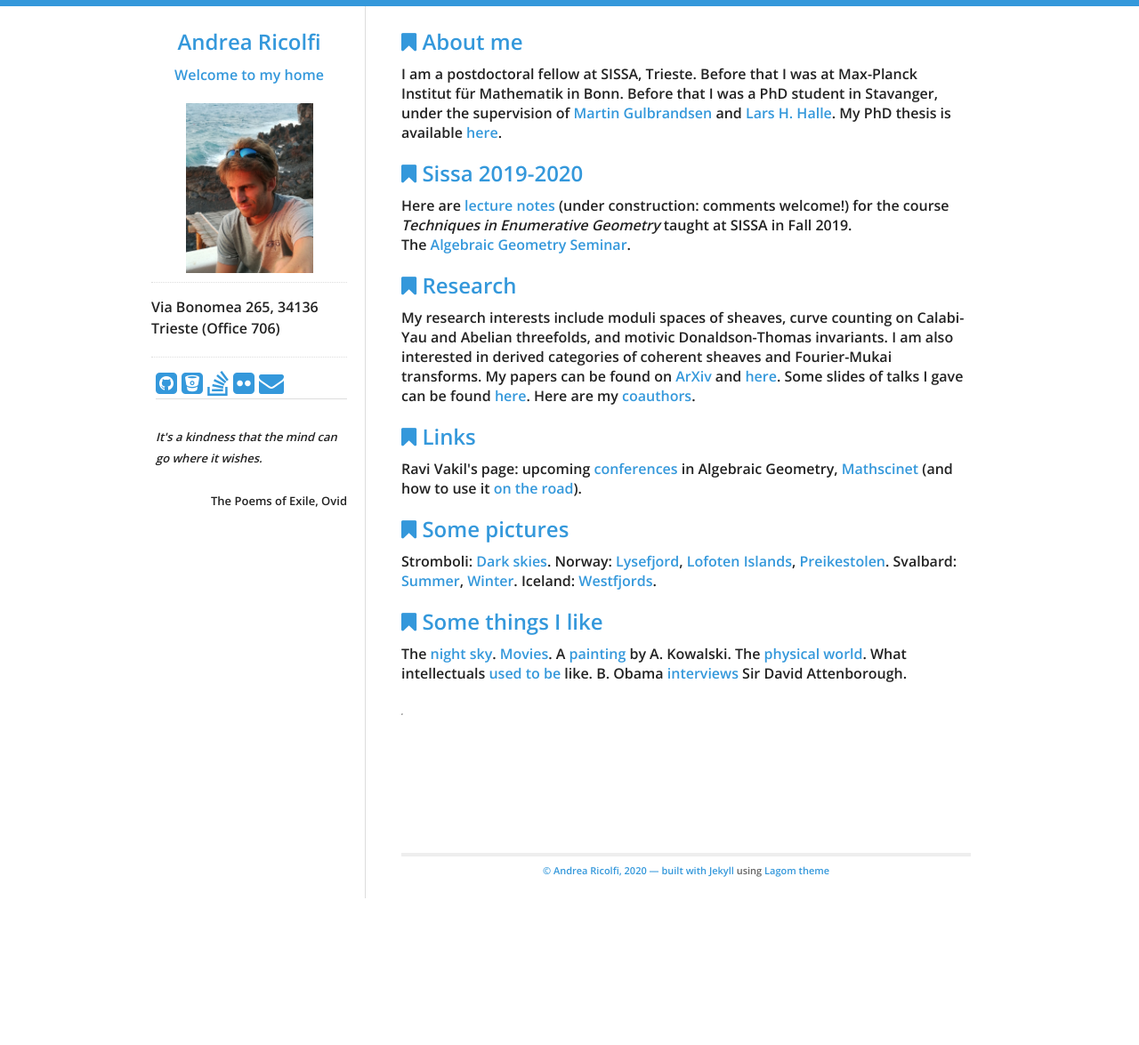
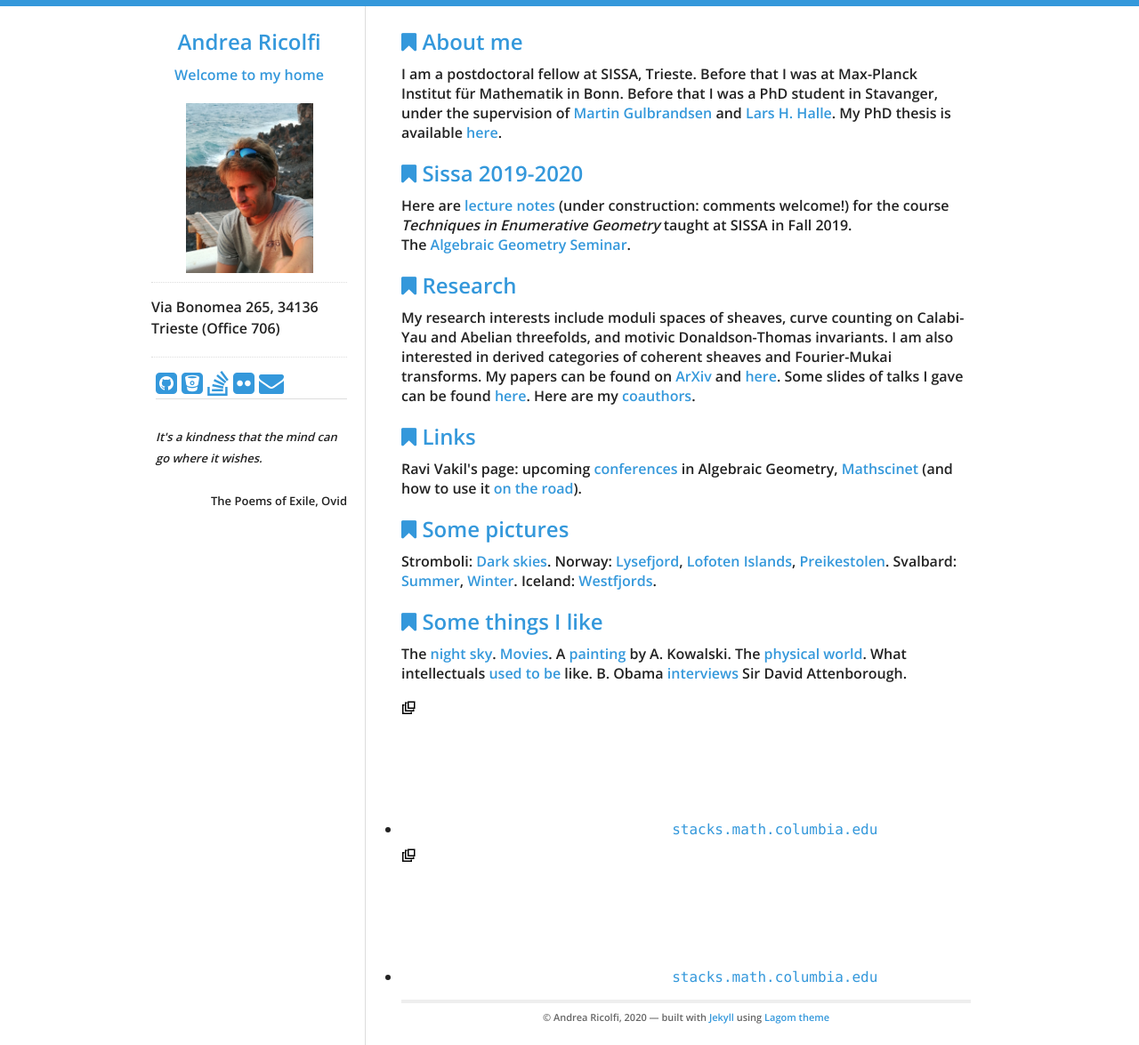
Before and after one commit to atricolfi/atricolfi.github.io, a Jekyll site: the page built from index.html, in a window 1280 px wide. Shown: the whole page at 89% size. Built offline with Jekyll 4.4.1, drawn with Linux system fonts in a browser that asks for light colours; before the commit the page ends 1010 px from its top, so only the background shows below that.

Commit message:
Update index.html

```diff
--- a/index.html
+++ b/index.html
@@ -60,11 +60,11 @@
   B. Obama <a href="https://www.youtube.com/watch?v=NZtJ2ZGyvBI&t=0s">interviews</a>
 Sir David Attenborough.
   <!--In case you care about the ocean: <a href="https://www.sealegacy.org">Sealegacy</a>, <a href="https://4ocean.com">4ocean</a>.-->
-   <ul class="social-media-list">
-<a href="https://stacks.math.columbia.edu"><span class="icon"><?xml version="1.0"?>
+ <ul class="social-media-list">
+          <li><a href="https://stacks.math.columbia.edu"><span class="icon"><?xml version="1.0"?>
 <svg version="1.1" xmlns="http://www.w3.org/2000/svg">
 <g transform="translate(0,16)">
-<g transform="scale(0.05,-0.05)">
+<g transform="scale(0.5,-0.5)">
 
 <polygon points="2,2 24,2 24,7 21,7 21,5 5,5 5,21 7,21 7,24 2,24" />
 <polygon points="8,8 29,8 29,13 26,13 26,11 11,11 11,26 13,26 13,29 8,29" />
@@ -74,6 +74,21 @@
 </g>
 </g>
 </svg>
+</span><span class="username"><code class="url">stacks.math.columbia.edu</code></span></a>
+     <li><a href="https://stacks.math.columbia.edu"><span class="icon"><?xml version="1.0"?>
+<svg version="1.1" xmlns="http://www.w3.org/2000/svg">
+<g transform="translate(0,16)">
+<g transform="scale(0.5,-0.5)">
+
+<polygon points="2,2 24,2 24,7 21,7 21,5 5,5 5,21 7,21 7,24 2,24" />
+<polygon points="8,8 29,8 29,13 26,13 26,11 11,11 11,26 13,26 13,29 8,29" />
+<polygon points="14,14 31,14 31,31 14,31" />
+<polygon points="17,17 28,17 28,28 17,28" style="fill: white;" />
+
+</g>
+</g>
+</svg>
+</span><span class="username"><code class="url">stacks.math.columbia.edu</code></span></a>
     </ul>
 
 <!--<img height="22" width="22" src="https://unpkg.com/simple-icons@v3/icons/googlescholar.svg" /> <a href="https://scholar.google.com/citations?user=bGunzxQAAAAJ&hl=en"><code class="url">Google Scholar</code></a> <br>-->
```
